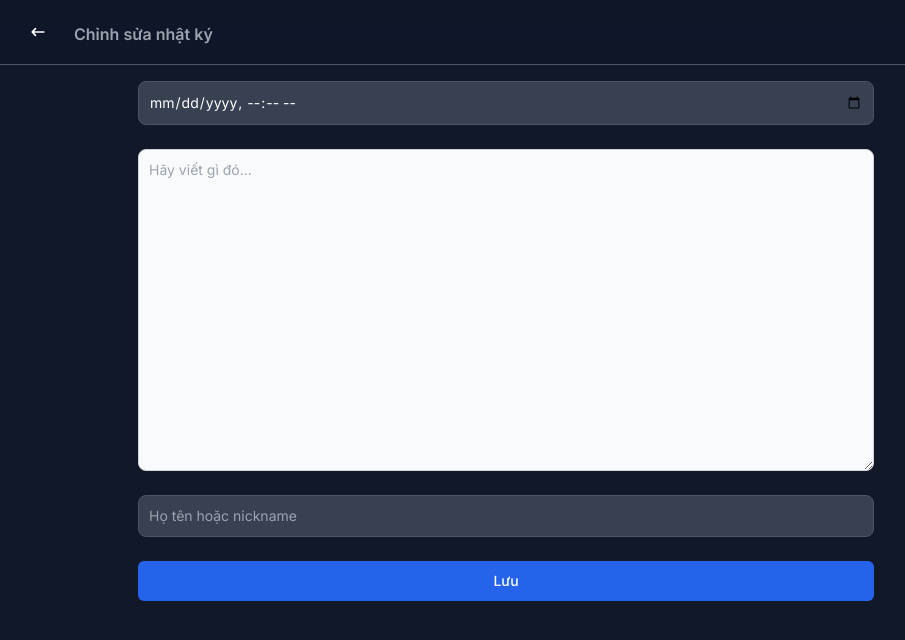
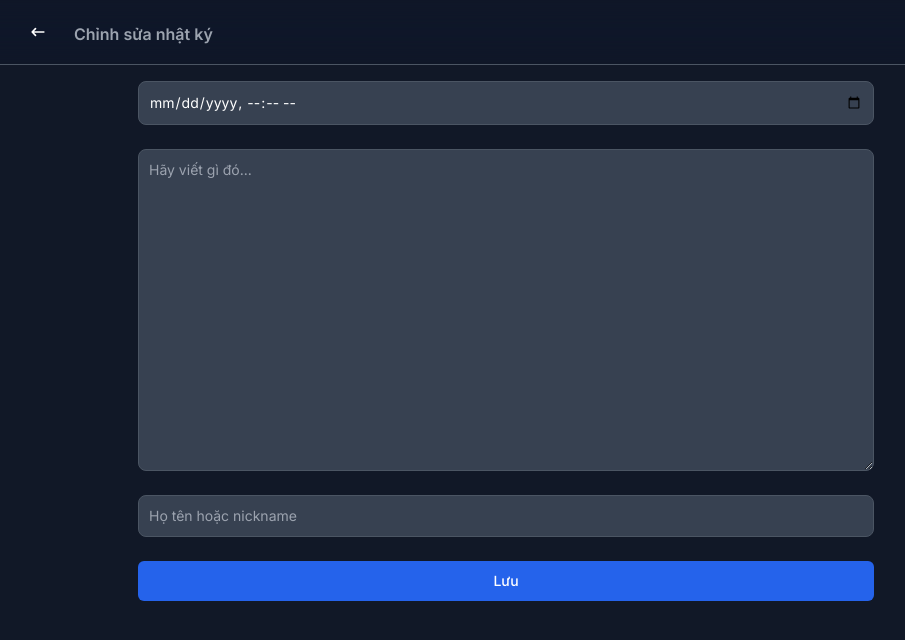
Before and after one commit to irzko/kyeon, a Next.js app: page /diary/edit/1 in a window 1280 px wide. Shown: the top 640 px of the page, without its empty margins (134-1039 px from the left). Built offline with nearby package versions, Linux system fonts and the light colour scheme; no server answers; the database is empty.

Commit message:
Update page.tsx

```diff
--- a/app/diary/edit/[diaryId]/page.tsx
+++ b/app/diary/edit/[diaryId]/page.tsx
@@ -103,7 +103,7 @@ const Page = async ({ params }: { params: Promise<{ diaryId: string }> }) => {
             id="content"
             rows={15}
             name="content"
-            className="bg-gray-50 border border-gray-300 text-gray-900 text-sm rounded-lg outline-none focus:ring-1 focus:ring-blue-500 focus:border-blue-500 block w-full p-2.5 dark:bg-gray-700 dark:border-gray-600 dark:placeholder-gray-400 dark:text-white dark:focus:ring-blue-500 dark:focus:border-blue-500"
+            className="border text-sm rounded-lg outline-none focus:ring-1 block w-full p-2.5 bg-gray-700 border-gray-600 placeholder-gray-400 text-white focus:ring-blue-500 focus:border-blue-500"
             placeholder="Hãy viết gì đó..."
             defaultValue={diary?.content}
             required
```
